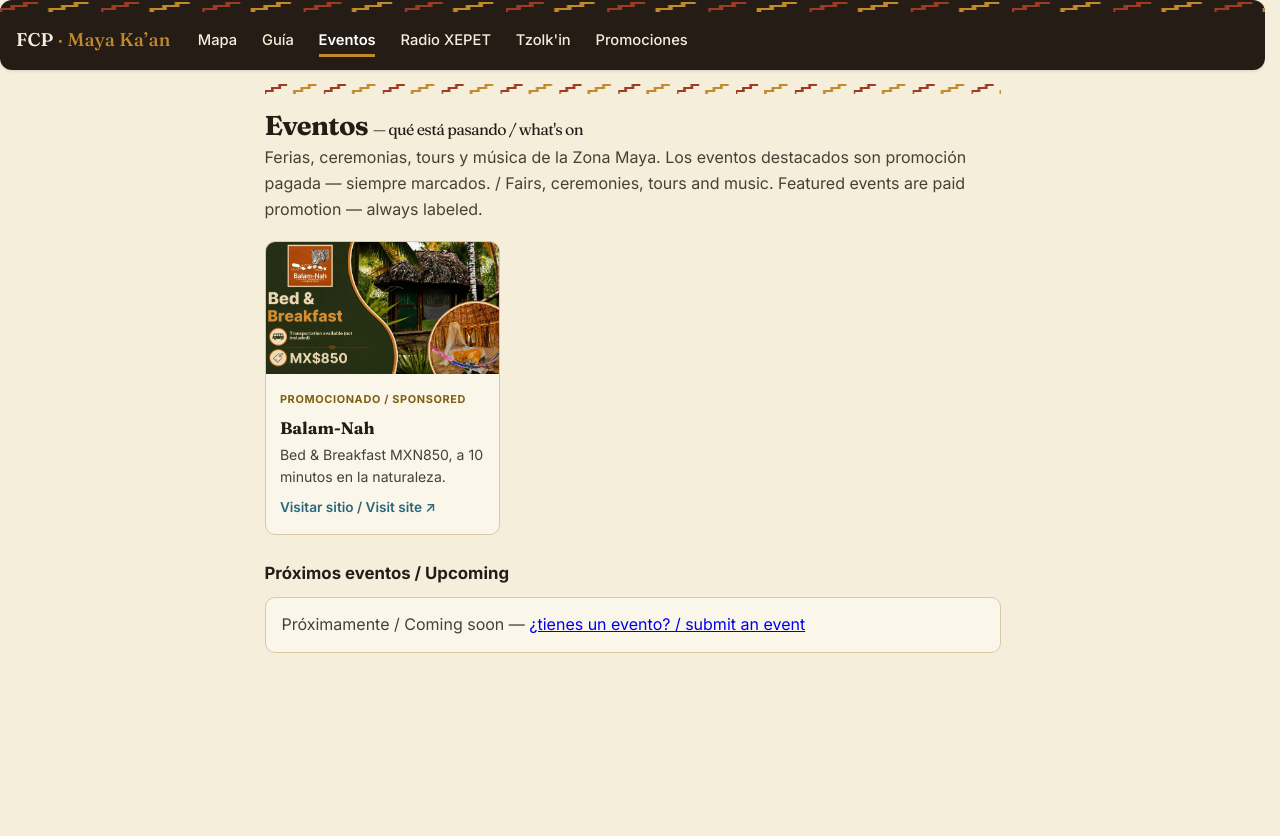
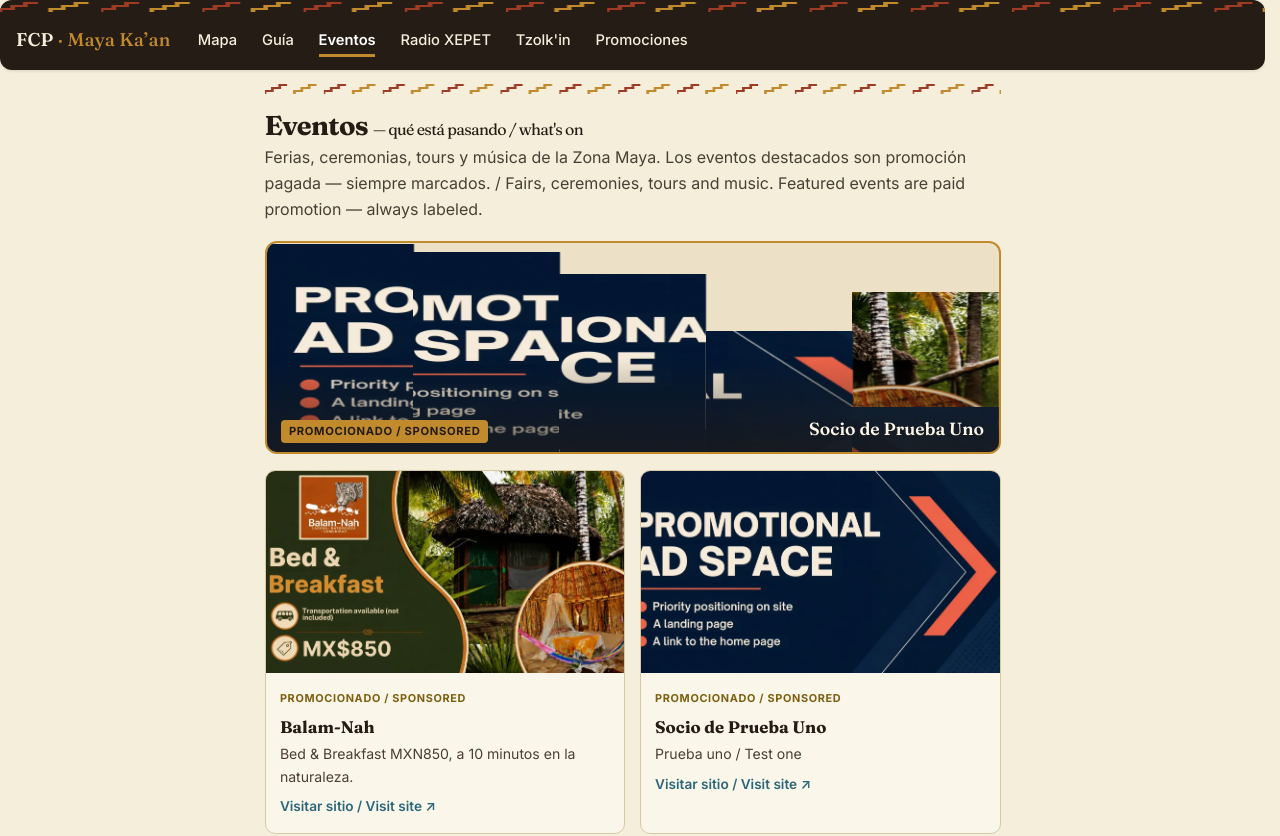
Before and after one commit to Red-Running-Horse/FCPqrooDirectoryServices, a Next.js app: page /eventos in a window 1280 px wide. Shown: the top 836 px of the page. Before the commit the page ends 800 px from the top, so only its background shows below. Built offline with nearby package versions, Linux system fonts and the light colour scheme.

Commit message:
Add two test partners; auto-fit partner card grid

```diff
--- a/app/events.mjs
+++ b/app/events.mjs
@@ -37,6 +37,44 @@
     status: "unverified",
     lastUpdated: "2026-10-06",
   },
+    {
+    id: "test-partner-uno",
+    promoted: true,
+    promotion: {
+      mediaType: "image",
+      mediaUrl: "/promo/promotion1_1680_840.webp",
+      siteUrl: "https://example.com/1",
+      tagline: { es: "Prueba uno / Test one", en: "Test one" },
+    },
+    title: { es: "Socio de Prueba Uno", en: "Test Partner One" },
+    description: { es: "Entrada de prueba para ver el diseño.", en: "Test entry to preview the layout." },
+    dateStart: "2026-10-06",
+    dateEnd: "2026-12-31",
+    locationText: { es: "Felipe Carrillo Puerto", en: "Felipe Carrillo Puerto" },
+    cost: { es: "Consultar", en: "See site" },
+    sourceUrl: "https://example.com/1",
+    status: "unverified",
+    lastUpdated: "2026-10-06",
+  },
+  {
+    id: "test-partner-dos",
+    promoted: true,
+    promotion: {
+      mediaType: "image",
+      mediaUrl: "/promo/promotion2_1680_840.webp",
+      siteUrl: "https://example.com/2",
+      tagline: { es: "Prueba dos / Test two", en: "Test two" },
+    },
+    title: { es: "Socio de Prueba Dos", en: "Test Partner Two" },
+    description: { es: "Entrada de prueba para ver el diseño.", en: "Test entry to preview the layout." },
+    dateStart: "2026-10-06",
+    dateEnd: "2026-12-31",
+    locationText: { es: "Felipe Carrillo Puerto", en: "Felipe Carrillo Puerto" },
+    cost: { es: "Consultar", en: "See site" },
+    sourceUrl: "https://example.com/2",
+    status: "unverified",
+    lastUpdated: "2026-10-06",
+  },
 ];
 
 // ---- Build-time guard: never more than MAX_PROMOTED sponsored events ----
--- a/app/featured-partners.css
+++ b/app/featured-partners.css
@@ -83,7 +83,7 @@
 .partners-row {
   display: grid;
   gap: 0.9rem;
-  grid-template-columns: repeat(3, 1fr);
+  grid-template-columns: repeat(auto-fit, minmax(15rem, 1fr));
 }
 
 .partner-card {
```
Also changed, not shown: public/promo/promotion1_1680_840.webp (added), public/promo/promotion2_1680_840.webp (added).
